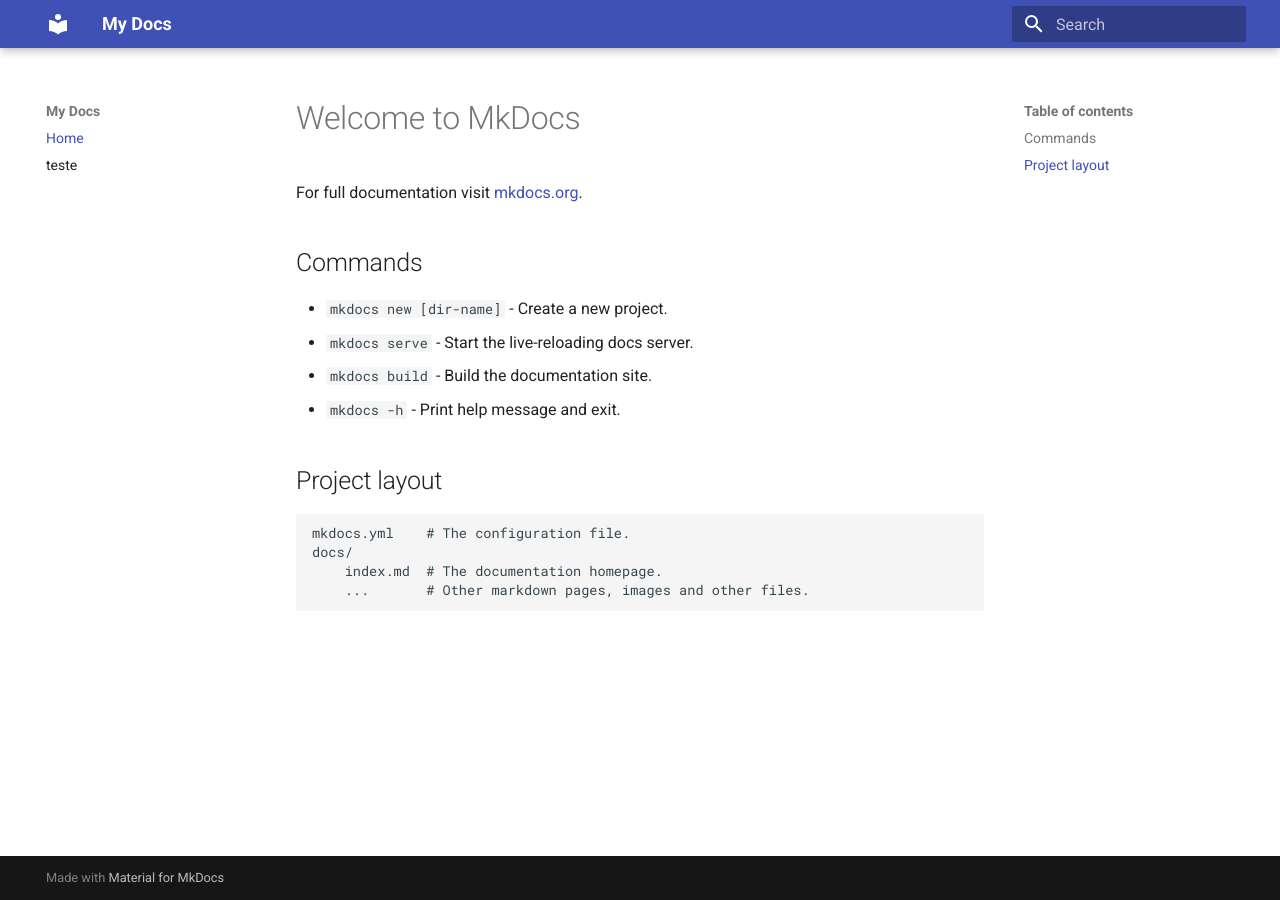
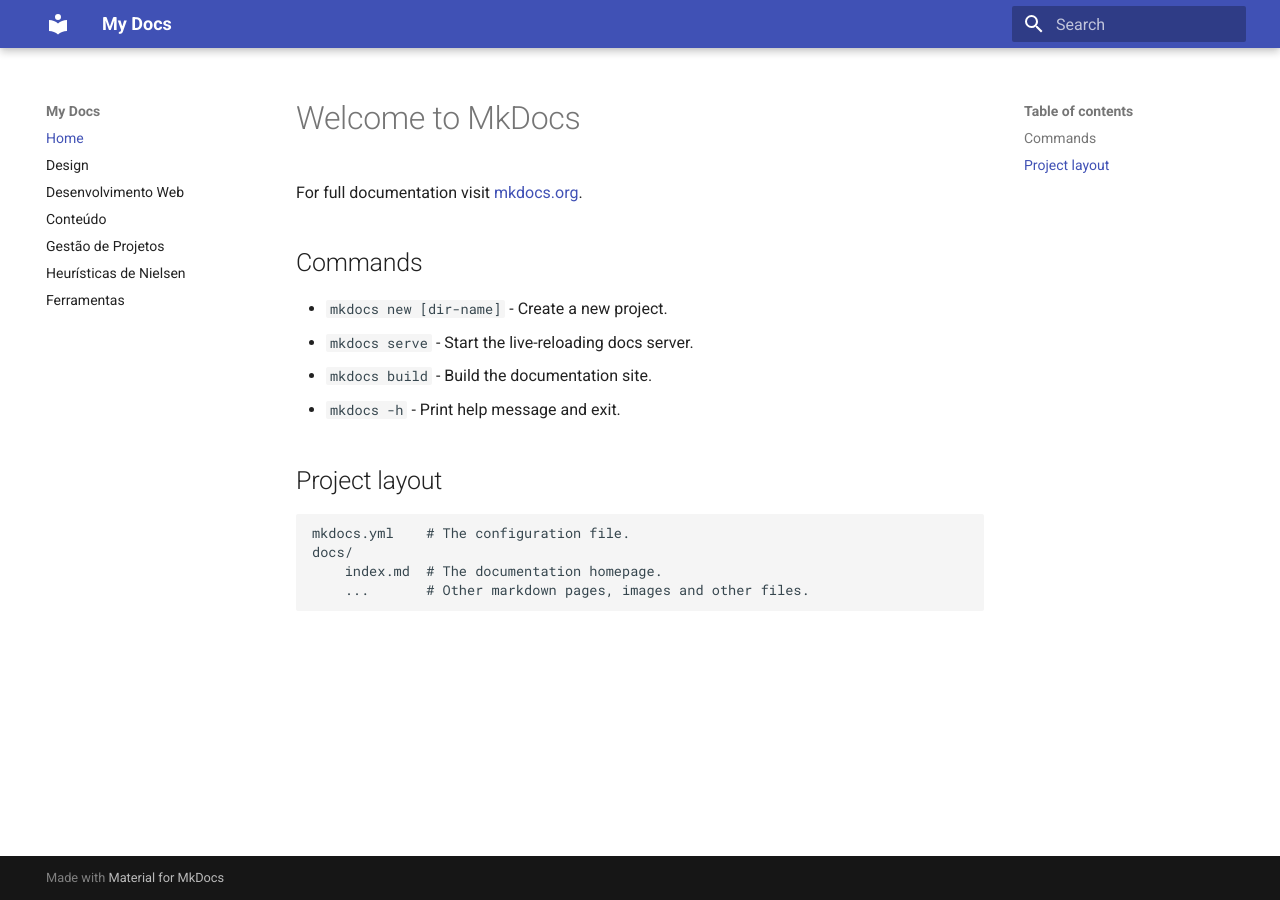
Before and after one commit to UnB-IHC/IHC_2025.2_Grupo01, an MkDocs documentation site: the page built from docs/index.md, in a window 1280 px wide. Built offline with MkDocs 1.6.1 and Material for MkDocs 9.7.7, drawn with Linux system fonts in a browser that asks for light colours.

Commit message:
docs: criação das paginas do guia

```diff
--- a/mkdocs.yml
+++ b/mkdocs.yml
@@ -4,4 +4,9 @@
 
 nav:
   - Home: index.md
-  - teste: teste.md
+  - Design: design.md
+  - Desenvolvimento Web: devweb.md
+  - Conteúdo: conteudo.md
+  - Gestão de Projetos: gestaodeprojetos.md
+  - Heurísticas de Nielsen: heuristicas.md
+  - Ferramentas: ferramentas.md
```
Also changed, not shown: docs/conteudo.md (added), docs/design.md (added), docs/devweb.md (added), docs/ferramentas.md (added), docs/gestaodeprojetos.md (added), docs/heuristicas.md (added).
